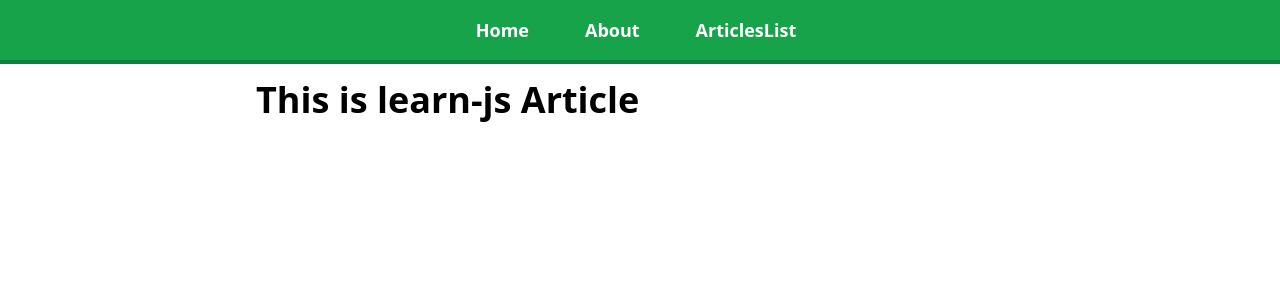
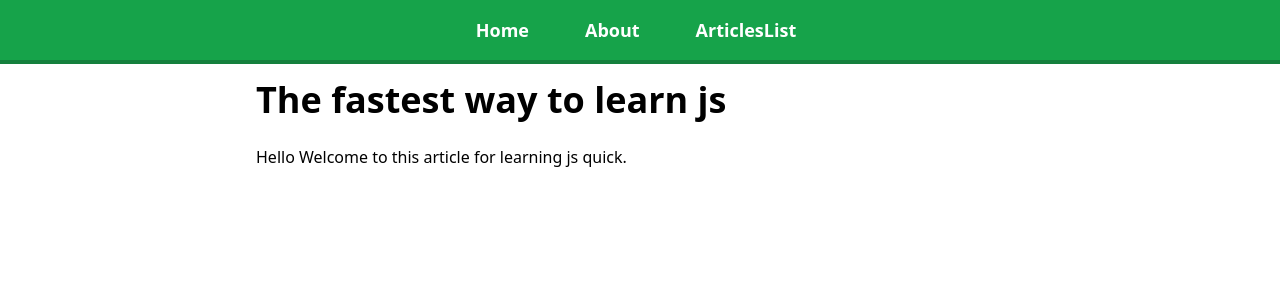
Before and after one commit to dipaktapase/my_blog, a React (Create React App) app: page /article/learn-js in a window 1280 px wide. Shown: the top 300 px of the page. Built offline with nearby package versions, Linux system fonts and the light colour scheme.

Commit message:
added article content

```diff
--- a/src/pages/Article.js
+++ b/src/pages/Article.js
@@ -1,13 +1,22 @@
 import React from "react";
 import { useParams } from "react-router-dom";
+import articles from "./article-content";
 
 const Article = () => {
   const name = useParams();
+  const article = articles.find((article) => article.name === name.name);
+  if (!article) return <h1>Article does not exist.</h1>
+
   return (
     <div className="mb-20">
       <h1 className="sm:text-4xl text-2xl font-bold mb-6 text-grey-900">
-        This is {name.name} Article
+        {article.title}
       </h1>
+      {article.content.map((paragraph, index) => (
+        <p className="mx-auto leading-relaxed text-base mb-4" key={index}>
+          {paragraph}
+        </p>
+      ))}
     </div>
   );
 };
--- /dev/null
+++ b/src/pages/article-content.js
@@ -0,0 +1,19 @@
+const articles = [
+  {
+    name: "learn-react",
+    title: "The fastest way to learn React",
+    content: ["Hello Welcome to this article for learning react quick."],
+  },
+  {
+    name: "learn-web",
+    title: "The fastest way to learn web",
+    content: ["Hello Welcome to this article for learning web quick."],
+  },
+  {
+    name: "learn-js",
+    title: "The fastest way to learn js",
+    content: ["Hello Welcome to this article for learning js quick."],
+  },
+];
+
+export default articles;
```
Also changed, not shown: src/styles/tailwind.css.
